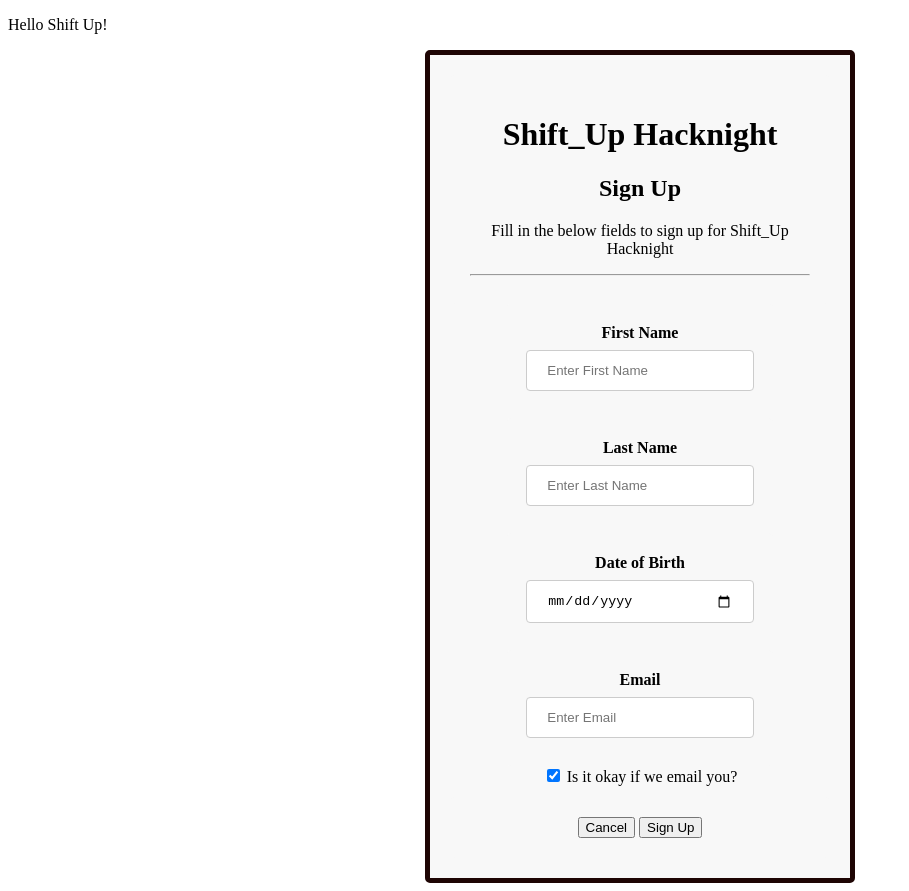
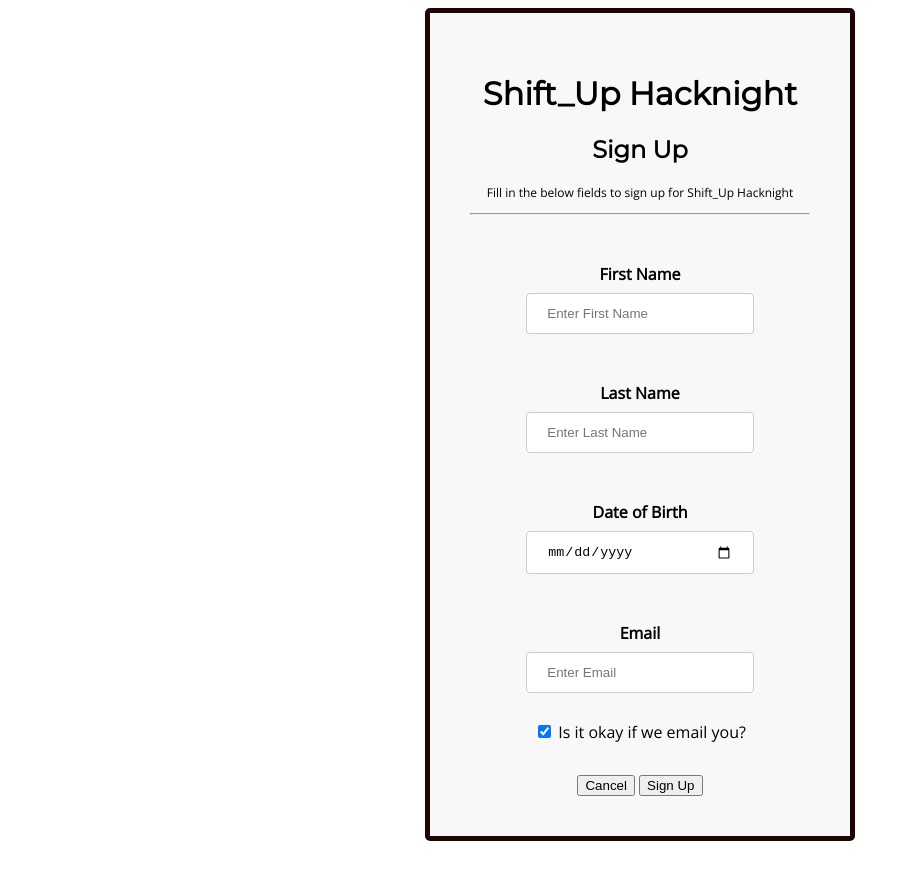
Before and after one commit to SunnyDianaP/shift-up-1, a plain HTML site: page frontend/index.html in a window 1280 px wide. Shown: the whole page, without its empty margins (0-909 px from the left). After the commit the page ends 849 px from the top, so only its background shows below. Drawn offline with nearby package versions, Linux system fonts and the light colour scheme.

Commit message:
google fonts

```diff
--- a/frontend/index.html
+++ b/frontend/index.html
@@ -4,10 +4,9 @@
     <meta charset="utf-8">
     <title>Registration Form</title>
     <link rel="stylesheet" type="text/css" href="shift_up-registration.css">
+    <link href="https://fonts.googleapis.com/css?family=Montserrat|Open+Sans" rel="stylesheet">
   </head>
   <body>
-    <p>Hello Shift Up!</p>
-
     <form action="action_page.php">
   <div class="container" id="form">
    <div id="center">
--- a/frontend/shift_up-registration.css
+++ b/frontend/shift_up-registration.css
@@ -1,3 +1,9 @@
+h1 {font-family: 'Montserrat', sans-serif;
+font-weight: bolder;}
+h2 {font-family: 'Montserrat', sans-serif;
+}
+p {font-size: 12px;}
+
 input[type=text], select {
     width: 100%;
     padding: 12px 20px;
@@ -41,7 +47,7 @@ input[type=submit] {
     cursor: pointer;
 }
 
-input[type=submit]:hover {`
+input[type=submit] {
     background-color: #45a049;
 }
 
@@ -57,10 +63,12 @@ div {
     margin-left: auto;
     margin-right: auto;
     text-align: center;
+    font-family: 'Open Sans', sans-serif;
 }
 
 #fields {
     width: 60%;
     margin-left: auto;
     margin-right: auto;
+    font-family: 'Open Sans', sans-serif;
 }
```
Also changed, not shown: frontend/homepage.html (+5 -0 lines).
